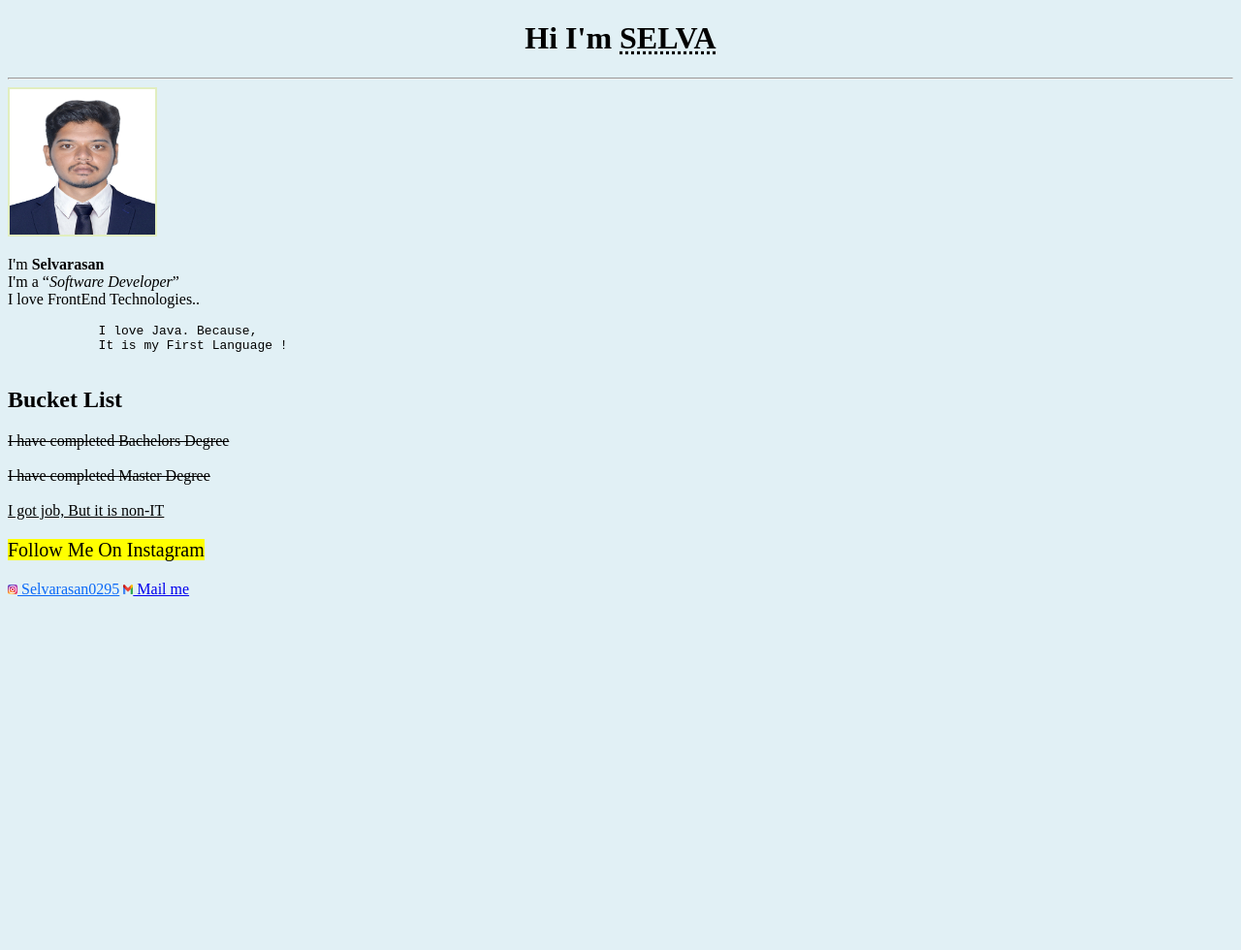
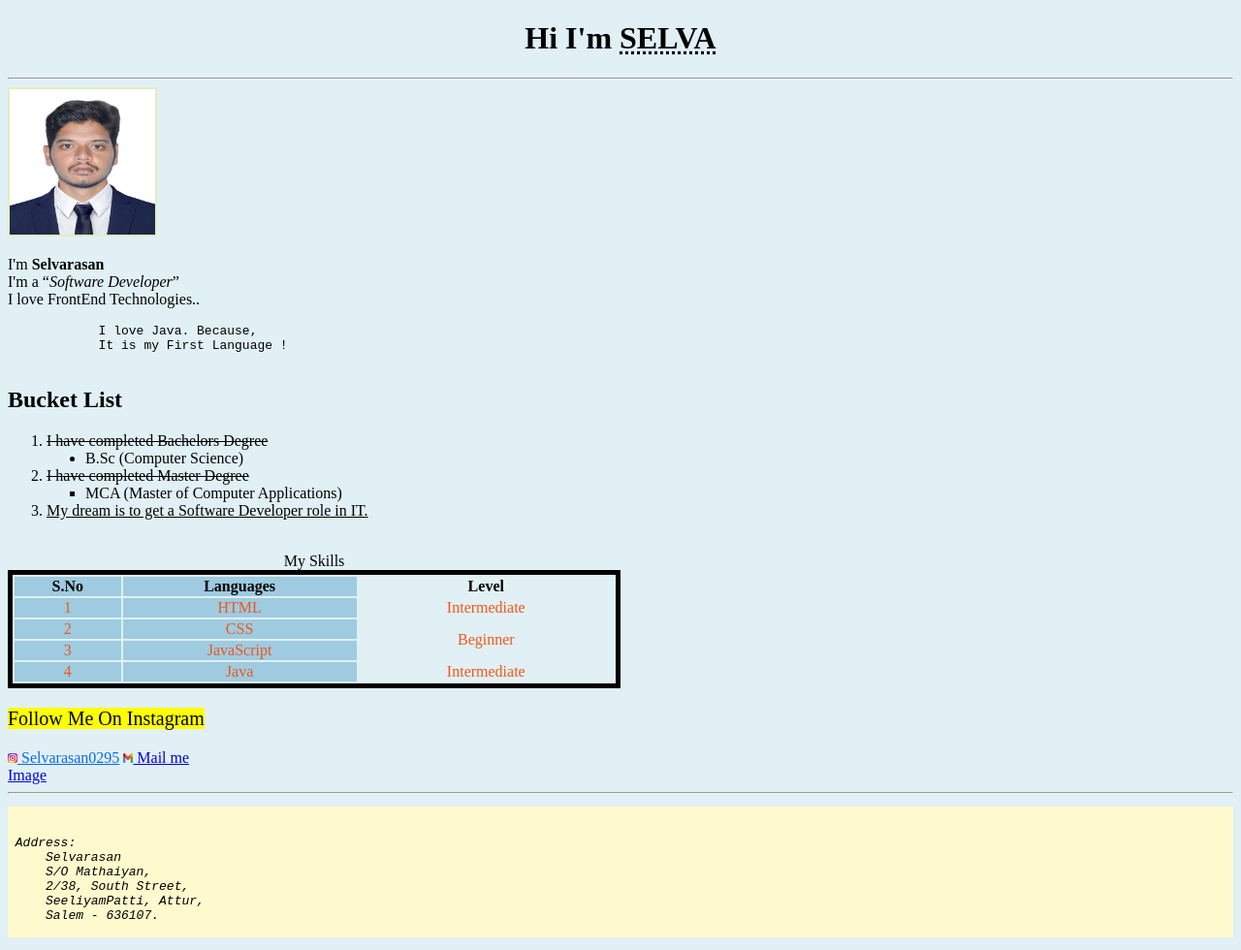
Before and after one commit to SelvarasanMathaiyan/HTMLPROJECT2025, a plain HTML site: page Development/index.html in a window 1280 px wide. Shown: the whole page at 97% size. Before the commit the page ends 800 px from the top, so only its background shows below. Drawn offline with Linux system fonts and the light colour scheme.

Commit message:
Update index.html

```diff
--- a/Development/index.html
+++ b/Development/index.html
@@ -7,7 +7,7 @@
     <body style="background-color: rgb(225, 240, 245);">
         <h1 style="text-align: center;">Hi I'm <abbr title="SELVARASAN">SELVA</abbr></h1>
         <hr>
-        <img src="images/Selvarasan.jpg" alt="This is selvarasan image" width="150px" style="border: 2px solid rgba(225, 236, 124, 0.452);";">
+        <img src="images/Selvarasan.jpg" alt="This is selvarasan image" width="150px" style="border: 2px solid rgba(225, 236, 124, 0.452);";" id="img">
         <br>
         <p>I'm <b>Selvarasan</b><br>
             I'm a <q><i>Software Developer</i></q><br>
@@ -18,12 +18,66 @@
             It is my First Language !
         </pre>
         <h2><strong>Bucket List</strong></h2>
-        <del>I have completed Bachelors Degree</del><br><br>
-        <del>I have completed Master Degree</del><br><br>
-        <ins>I got job, But it is non-IT</ins><br>
+        <ol type="1">
+        <li><del>I have completed Bachelors Degree</del>
+        <ul style="list-style-type: disc;">
+            <li>B.Sc (Computer Science)</li>
+        </ul>
+        </li>
+        <li><del>I have completed Master Degree</del></li>
+        <ul style="list-style-type: square;">
+            <li>MCA (Master of Computer Applications)</li>
+        </ul>
+        <li><ins>My dream is to get a Software Developer role in IT.</ins></li>
+        </ol>
+        <br>
+        <table style="border: 5px solid black; text-align: center; " width="50%">
+            <colgroup>
+                <col span="2" style="background-color: rgb(158, 203, 224);">
+            </colgroup>
+            <caption>My Skills</caption>
+            <tr>
+                <th>S.No</th>
+                <th>Languages</th>
+                <th>Level</th>
+            </tr>
+            <tr style="color: rgb(240, 87, 27);">
+                <td>1</td>
+                <td>HTML</td>
+                <td>Intermediate</td>
+            </tr>
+            <tr style="color: rgb(240, 87, 27);">
+                <td>2</td>
+                <td>CSS</td>
+                <td rowspan="2">Beginner</td>
+            </tr>
+            <tr style="color: rgb(240, 87, 27);">
+                <td>3</td>
+                <td>JavaScript</td>
+            </tr>
+            <tr style="color: rgb(240, 87, 27);">
+                <td>4</td>
+                <td>Java</td>
+                <td>Intermediate</td>
+            </tr>
+        </table>
         <p style="font-family: 'Times New Roman', Times, serif; font-size: 20px; font-weight: 300;"><mark>Follow Me On Instagram</mark></p>
         <a href="https://www.instagram.com/" style="color: rgb(11, 105, 247);" target="_blank">
             <img src="images/Instagram_icon.png.webp" alt="Instagram logo" height="10px" width="10px"> Selvarasan0295</a>
         <a href="mailto:selvarasanmathaiyan@gmail.com" target="_blank"><img src="images/images.png" alt="Mail logo" height="10px" width="10px"> Mail me</a>
+        <br>
+        <a href="#img">Image</a><hr>
+<div style="background-color: lemonchiffon;">
+<pre>
+<address>
+ Address:
+     Selvarasan
+     S/O Mathaiyan,
+     2/38, South Street,
+     SeeliyamPatti, Attur,
+     Salem - 636107.
+</address>
+</pre>
+</div>
     </body>
 </html>
```
